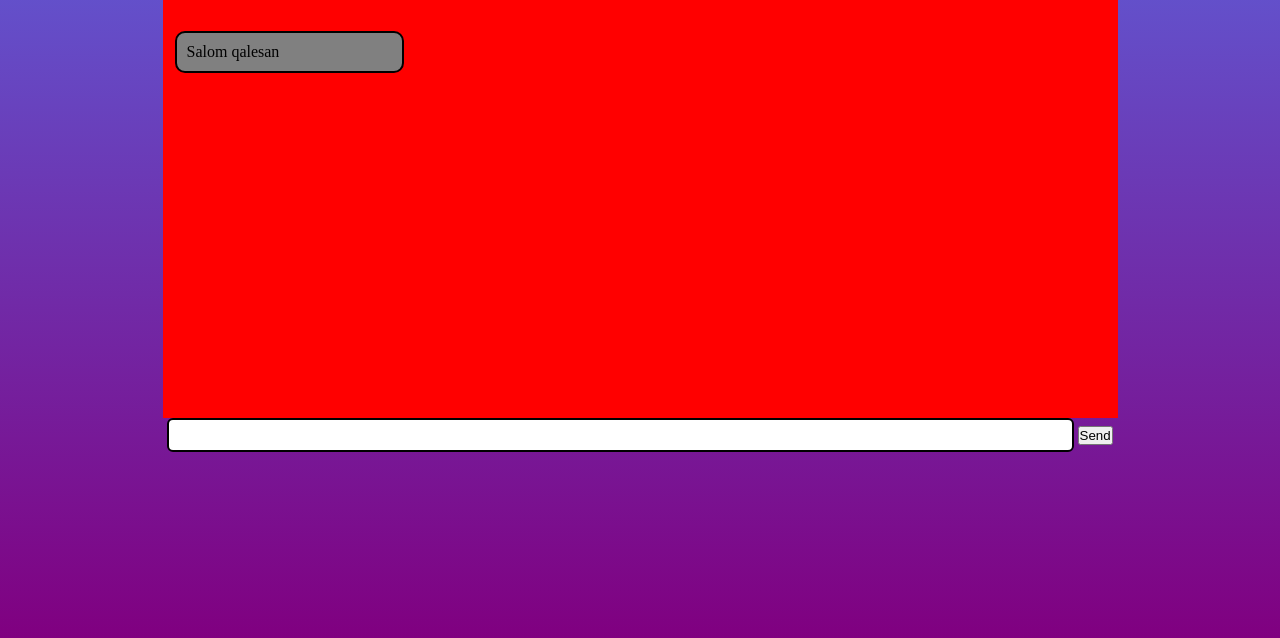
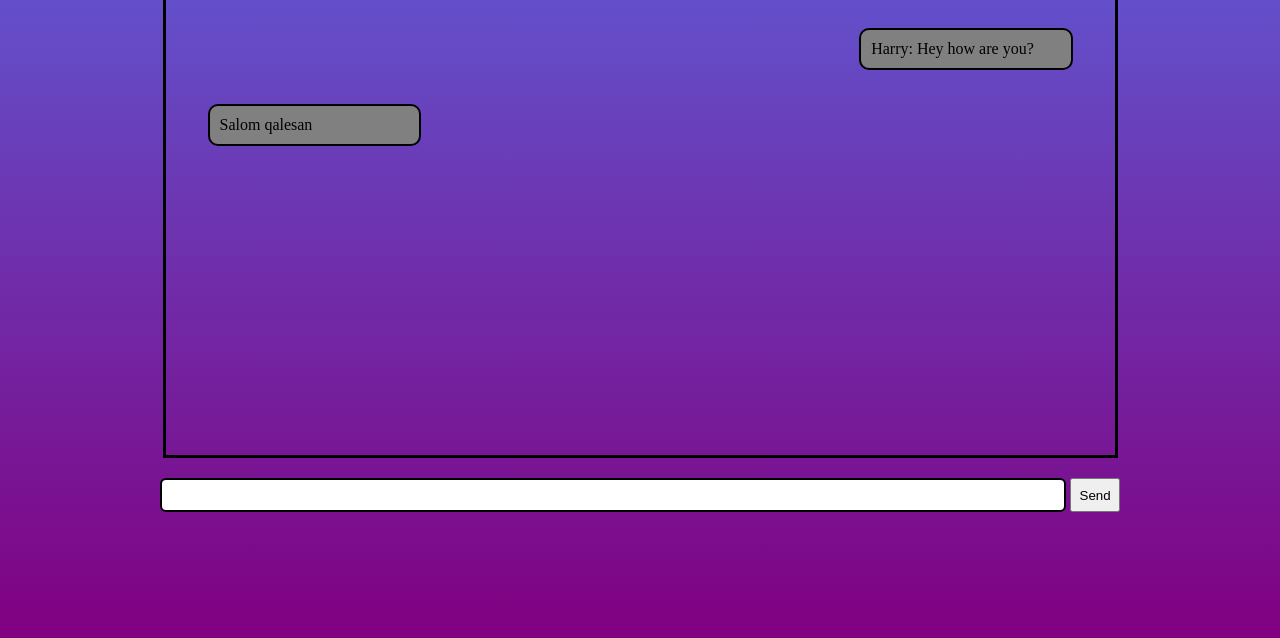
Before and after one commit to ramziddinolimov/chat-app_socket.io, a plain HTML site: page index.html in a window 1280 px wide. Shown: the part 162-800 px from the top of the page. Drawn offline with Linux system fonts and the light colour scheme.

Commit message:
design continued

```diff
--- a/css/style.css
+++ b/css/style.css
@@ -28,9 +28,13 @@
 
 .container{
     max-width: 955px;
-    background-color: red;
+    border: 3px solid black;
     margin: auto;
     height: 60vh;
+    padding: 30px;
+    overflow-y: auto;
+    margin-bottom: 20px;
+    margin-top: 40px;
 }
 
 .message{
@@ -66,3 +70,9 @@
     border-radius: 6px;
     border: 2px solid black;
 }
+
+.btn{
+    height: 34px;
+    width: 50px;
+    cursor: pointer;
+}
```
